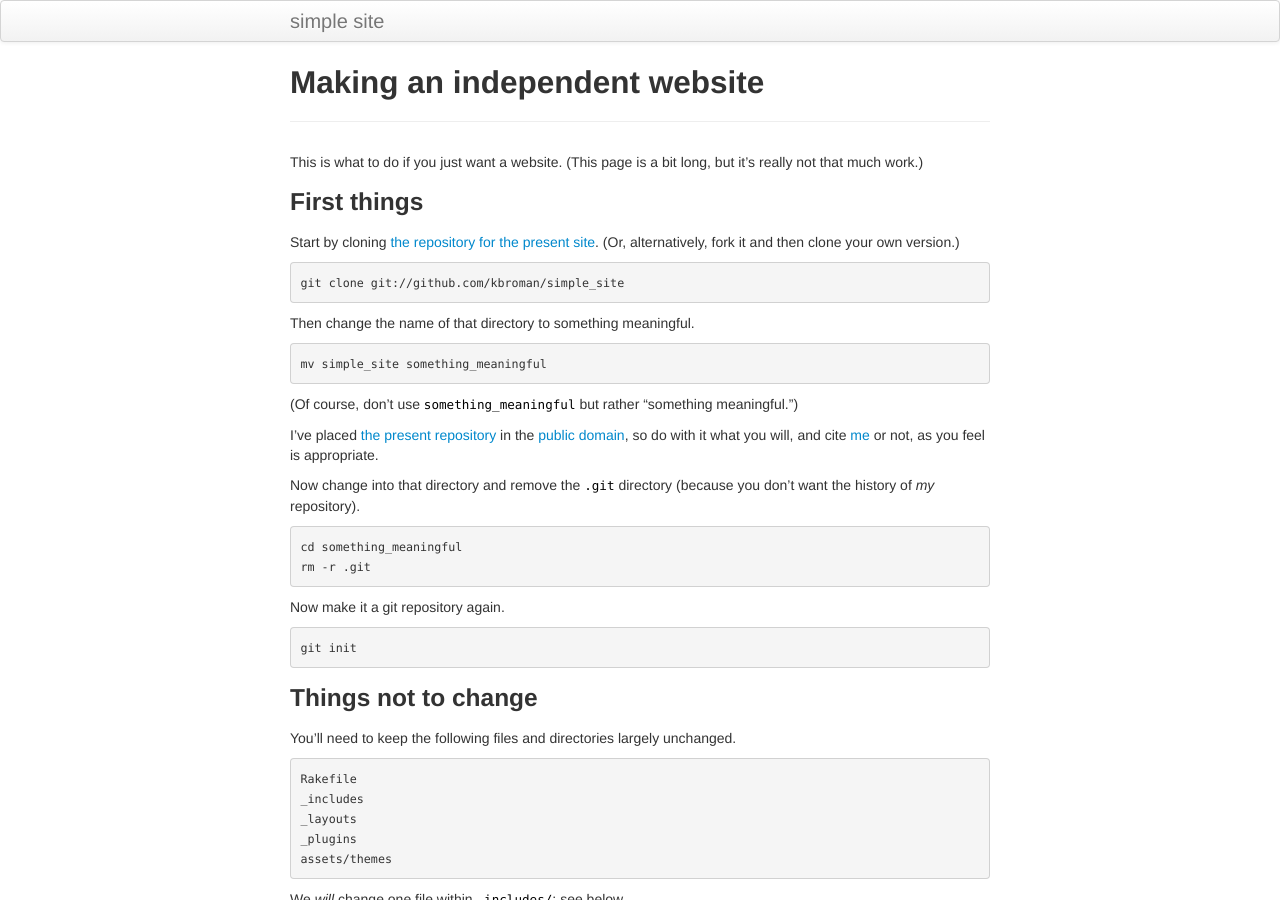
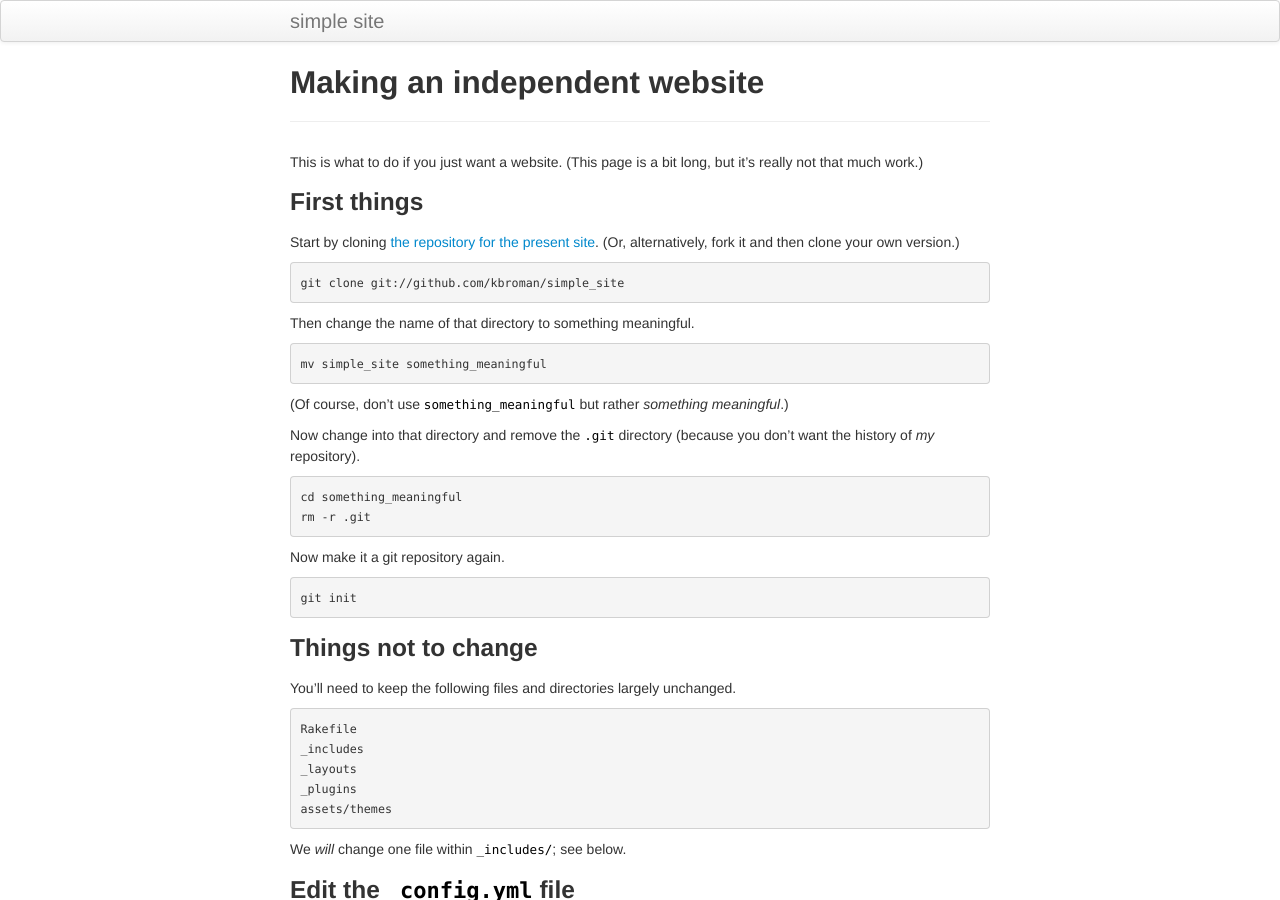
Before and after one commit to kbroman/simple_site, a Jekyll site: the page built from pages/independent_site.md, in a window 1280 px wide and 900 px high. Built offline with Jekyll 4.4.1, drawn with Linux system fonts in a browser that asks for light colours.

Commit message:
independet_site.md: remove bit about CC0

```diff
--- a/pages/independent_site.md
+++ b/pages/independent_site.md
@@ -19,14 +19,7 @@ Then change the name of that directory to something meaningful.
     mv simple_site something_meaningful
 
 (Of course, don't use `something_meaningful` but rather
-&ldquo;something meaningful.&rdquo;)
-
-I've placed
-[the present repository](http://github.com/kbroman/simple_site) in the
-[public domain](http://creativecommons.org/publicdomain/zero/1.0/), so
-do with it what you will, and cite
-[me](http://www.biostat.wisc.edu/~kbroman) or not, as you feel is
-appropriate.
+_something meaningful_.)
 
 Now change into that directory and remove the `.git` directory
 (because you don't want the history of _my_ repository).
```
